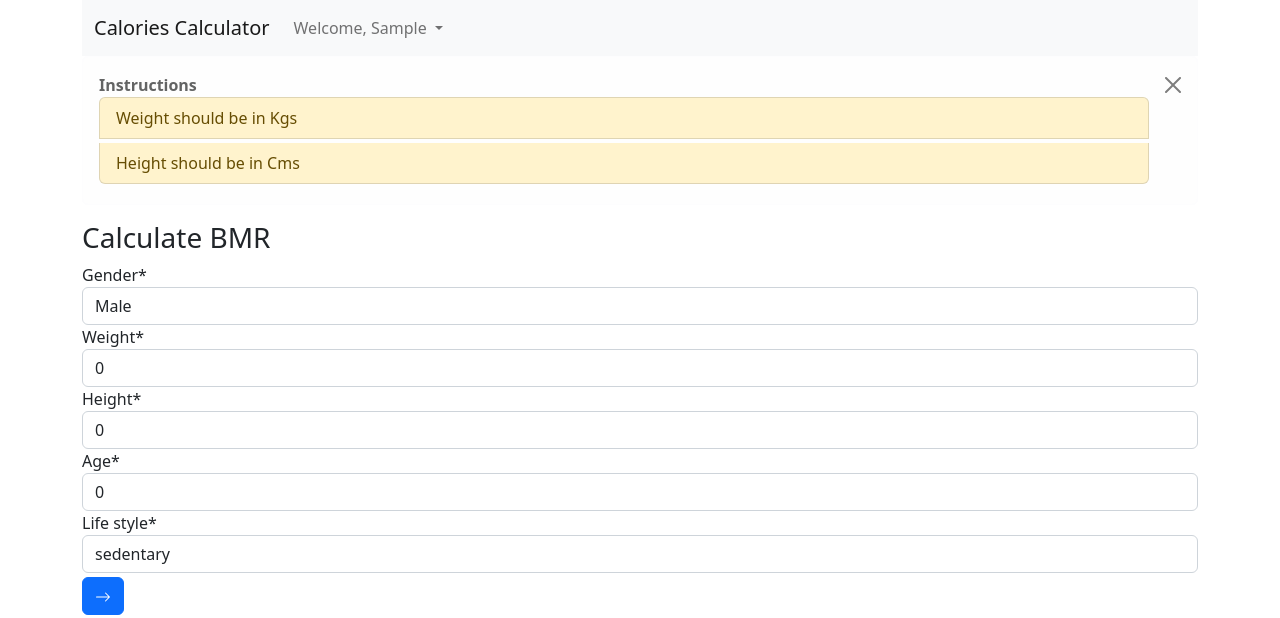
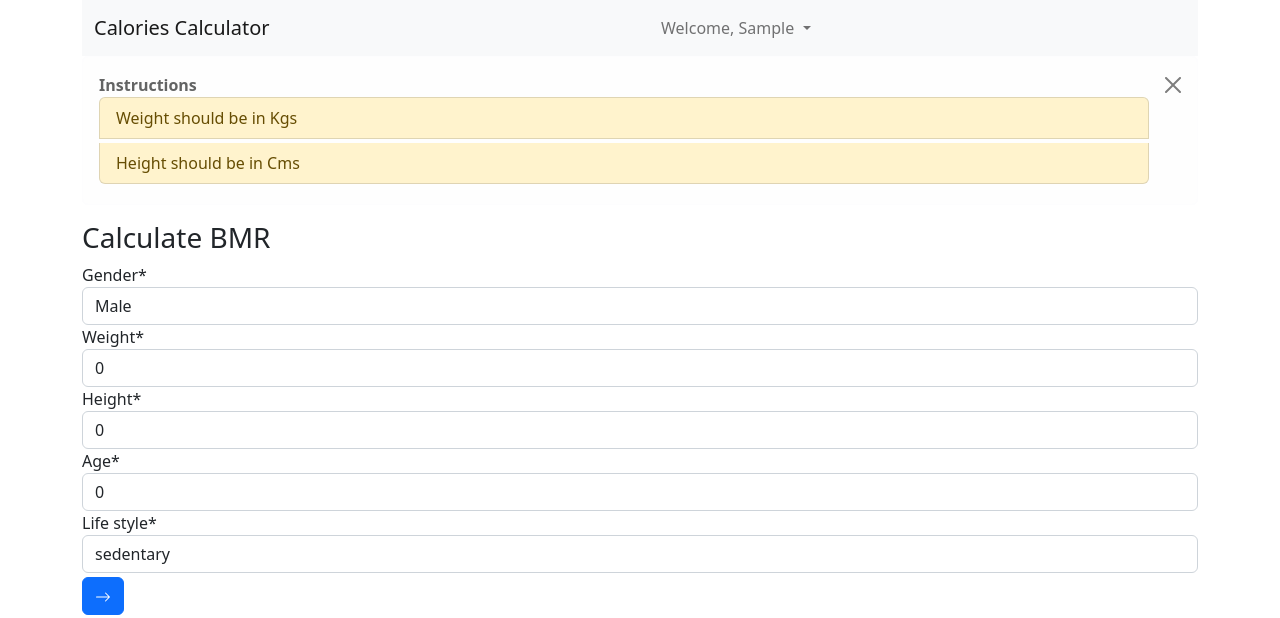
Before and after one commit to AunSyedShah/Calories-Calculator-FYP, a Django app: page / in a window 1280 px wide. Shown: the top 618 px of the page. Run offline with Django 3.2, Linux system fonts and the light colour scheme; the visitor is signed in with stand-in values (Sample User, id 1); data that the repository does not hold is empty; some libraries are stand-ins or nearby versions.

Commit message:
ms-auto for navbar
ms-auto for navbar

```diff
--- a/templates/bmr/base.html
+++ b/templates/bmr/base.html
@@ -35,7 +35,7 @@
                         <span class="navbar-toggler-icon"></span>
                     </button>
                     <div class="collapse navbar-collapse" id="navbarSupportedContent">
-                        <ul class="navbar-nav me-auto mb-2 mb-lg-0">
+                        <ul class="navbar-nav me-auto mb-2 mb-lg-0 ms-auto">
                             <li class="nav-item dropdown">
                                 <a class="nav-link dropdown-toggle" href="#" id="navbarDropdown" role="button"
                                    data-bs-toggle="dropdown" aria-expanded="false">
```
